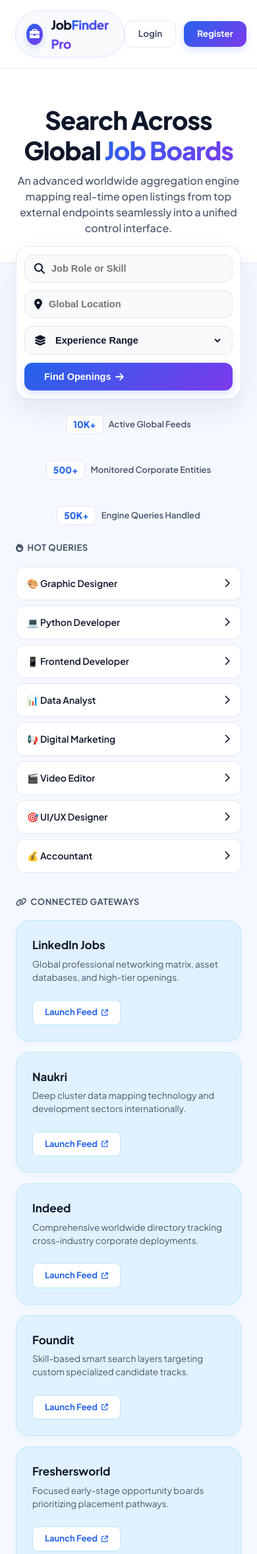
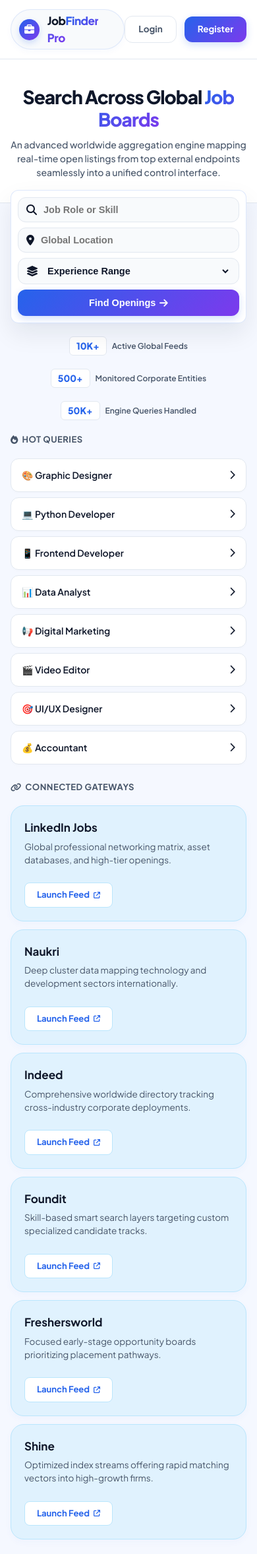
Before and after one commit to sukumar001reddyp-creator/jobfinderpro, a Flask app: page / in a window 390 px wide. Shown: the top 2356 px of the page at 66% size. Run offline with Flask 3, Linux system fonts and the light colour scheme.

Commit message:
Update index.html

```diff
--- a/templates/index.html
+++ b/templates/index.html
@@ -52,7 +52,7 @@ body{
     pointer-events: none;
 }
 
-/* --- Premium Navbar Layout with Rich Brand Logo --- */
+/* --- Premium Navbar Layout --- */
 .navbar {
     display: flex;
     justify-content: space-between;
@@ -65,7 +65,6 @@ body{
     z-index: 100;
 }
 
-/* Designed Logo Area into a premium high-end SaaS Brand Logo Badge */
 .nav-brand {
     display: flex;
     align-items: center;
@@ -76,11 +75,6 @@ body{
     border-radius: 50px;
     border: 1px solid rgba(37, 99, 235, 0.12);
     box-shadow: 0 4px 10px rgba(37, 99, 235, 0.03);
-    transition: 0.2s ease;
-}
-
-.nav-brand:hover {
-    box-shadow: 0 6px 14px rgba(37, 99, 235, 0.08);
 }
 
 .nav-logo-icon {
@@ -440,13 +434,76 @@ body{
     line-height: 1.4;
 }
 
-/* --- Adaptive Configuration --- */
+/* --- Adaptive & Responsive Configuration (Mobile-Friendly Rules) --- */
 @media(max-width:920px){
-    .main-sections { grid-template-columns: 1fr; }
-    .search-box { grid-template-columns: 1fr; }
-    .website-grid { grid-template-columns: 1fr; }
-    .footer { flex-direction: column; gap: 14px; text-align: center; }
-    .footer-disclaimer { text-align: center; }
+    .navbar {
+        padding: 14px 4%;
+    }
+    .nav-brand {
+        padding: 4px 12px;
+    }
+    .nav-logo-text {
+        font-size: 17px;
+    }
+    .header {
+        padding: 40px 4% 35px 4%;
+    }
+    .logo {
+        font-size: 28px;
+    }
+    .subtitle {
+        font-size: 14px;
+    }
+    .search-box-container {
+        padding: 0 16px;
+        margin: -20px auto 0 auto;
+    }
+    .search-box {
+        grid-template-columns: 1fr;
+        gap: 8px;
+        padding: 10px;
+        border-radius: var(--radius-md);
+    }
+    .input-group {
+        padding: 10px 12px;
+    }
+    .search-btn {
+        width: 100%;
+        justify-content: center;
+        padding: 12px;
+    }
+    .stats {
+        gap: 20px;
+        padding: 20px 16px 5px 16px;
+    }
+    .stat {
+        font-size: 12px;
+    }
+    .container {
+        padding: 0 16px;
+        margin-bottom: 40px;
+    }
+    .main-sections {
+        grid-template-columns: 1fr;
+        gap: 25px;
+    }
+    .website-grid {
+        grid-template-columns: 1fr;
+        gap: 12px;
+    }
+    .card {
+        padding: 20px;
+    }
+    .footer {
+        flex-direction: column;
+        gap: 12px;
+        text-align: center;
+        padding: 20px 4%;
+    }
+    .footer-disclaimer {
+        text-align: center;
+        font-size: 11px;
+    }
 }
 </style>
 </head>
```
